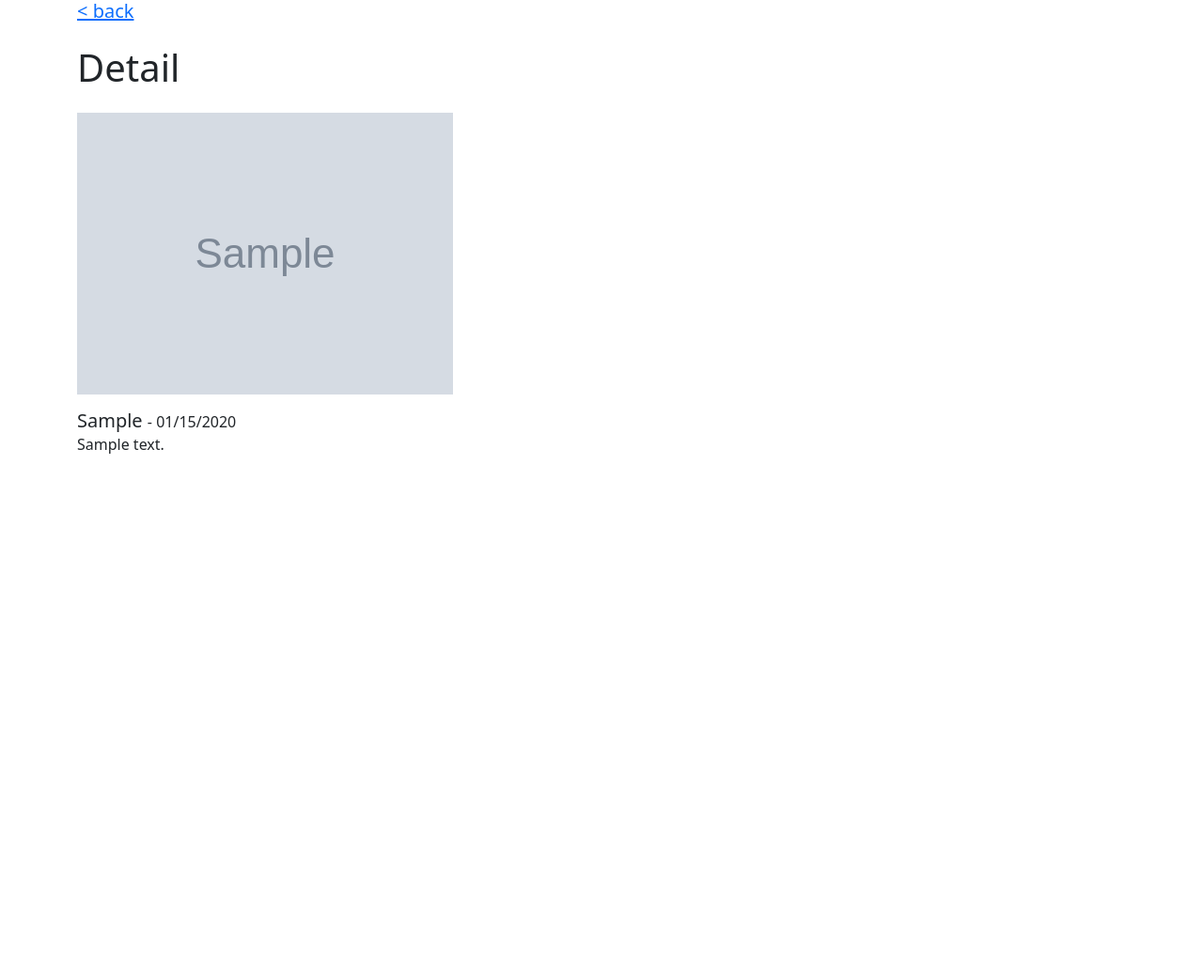
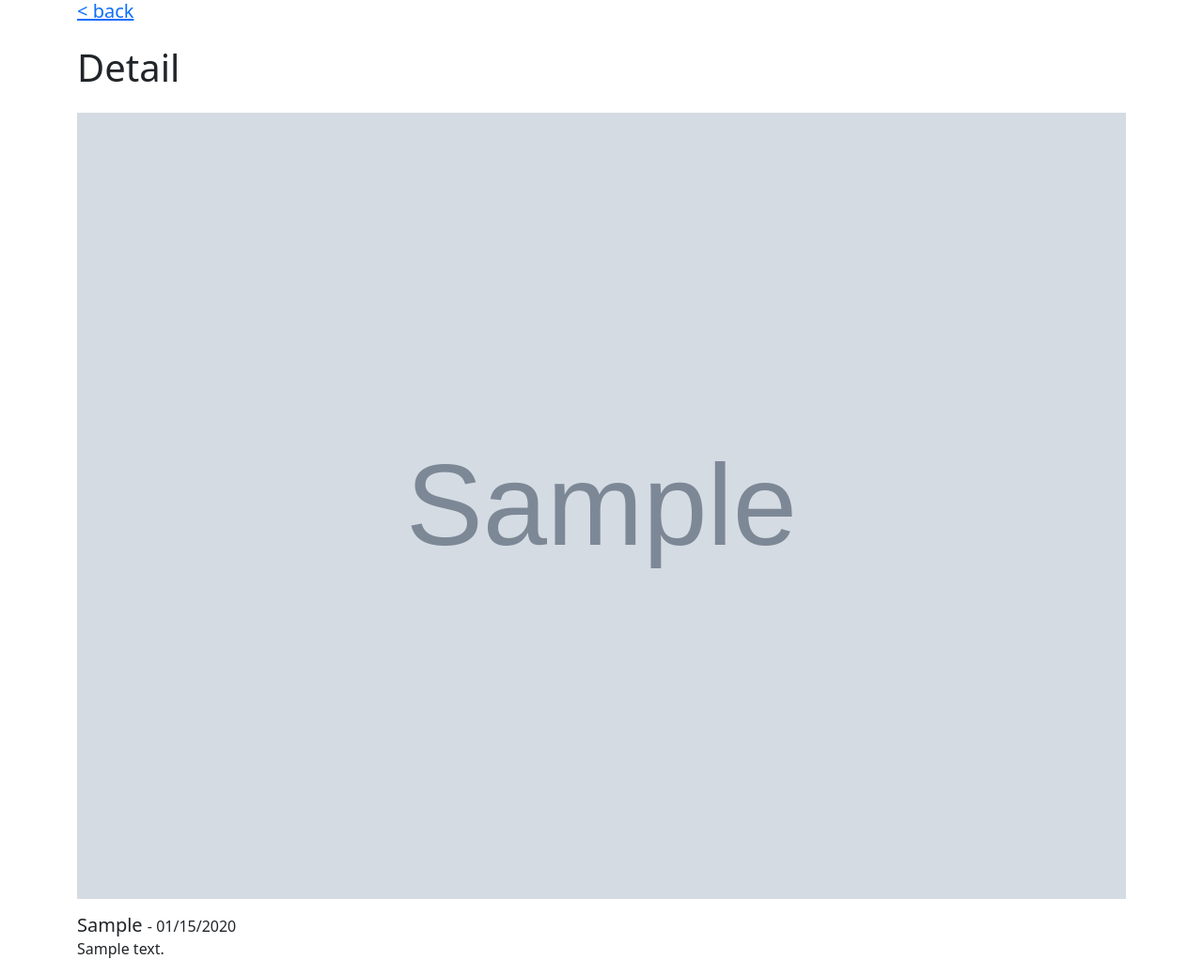
Before and after one commit to rafahuelin/blog_backend, a Django app: a page that uses src/blog/templates/blog/article_detail.html in a window 1280 px wide. Shown: the whole page at 94% size. Before the commit the page ends 483 px from the top, so only its background shows below. Run offline with Django 3.2, Linux system fonts and the light colour scheme; tables that the repository leaves empty hold one stand-in row (values such as "Sample post"); grey boxes marked "Sample" are stand-in pictures; some libraries are stand-ins or nearby versions.

Commit message:
stretch detail image full width

```diff
--- a/src/blog/templates/blog/article_detail.html
+++ b/src/blog/templates/blog/article_detail.html
@@ -5,7 +5,7 @@
 {% block content %}
 <h5><a href="/">&lt; {% trans "back" %}</a></h5>
 <h1 class="mt-4 mb-4">{% trans "Detail" %}</h1>
-<img class="img-fluid mb-3 d-block" src={{ article.image }} alt={{ article.slug }}>
+<img class="img-fluid w-100 mb-3 d-block" src={{ article.image }} alt={{ article.slug }}>
 <h5 class="d-inline">{{ article.title }}  </h5><span class="d-inline">-  {{ article.creation_date|date:"SHORT_DATE_FORMAT" }}</span>
 <p>{{ article.content | safe }}</p>
 {% endblock content %}
```
